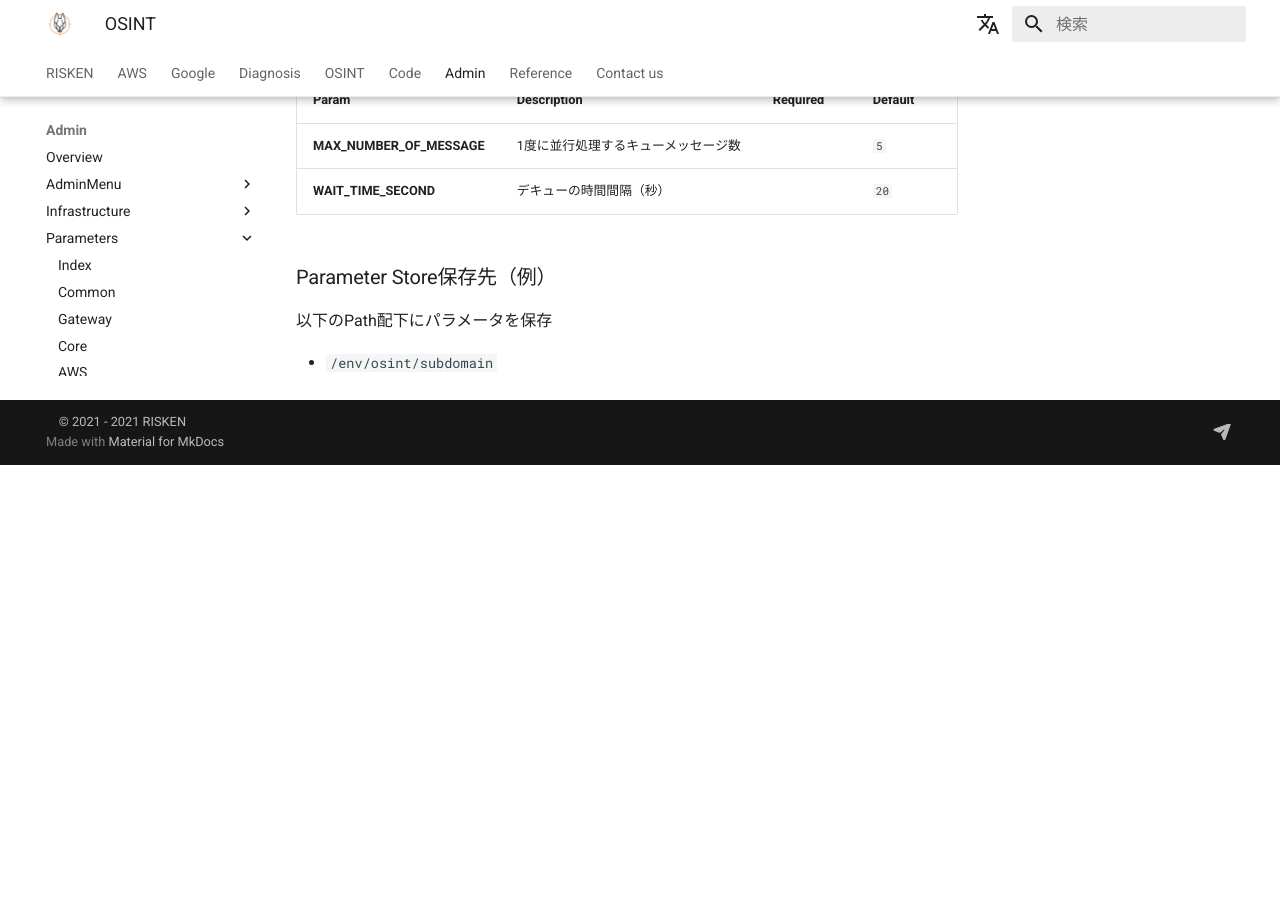
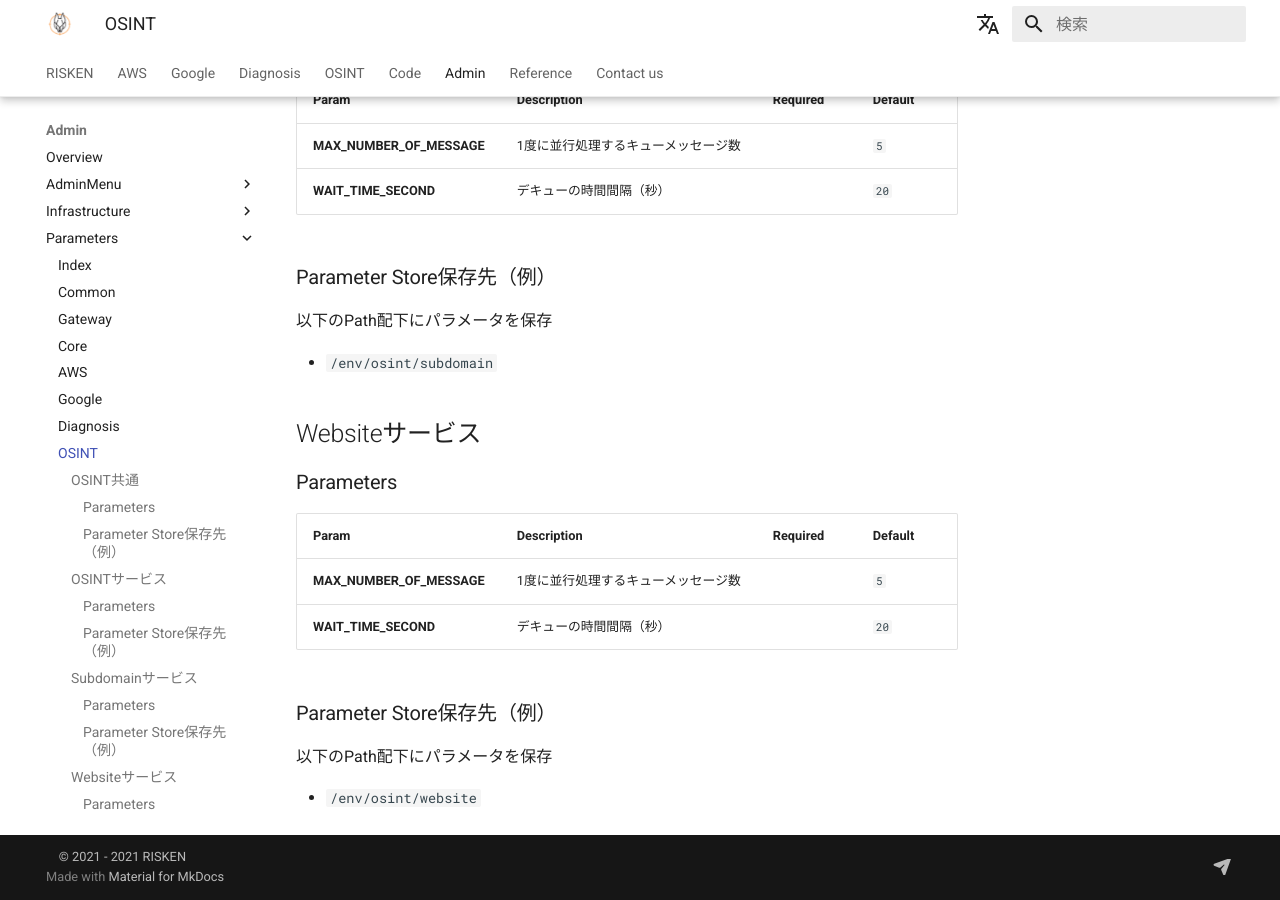
Before and after one commit to ca-risken/doc, an MkDocs documentation site: the page built from docs/admin/param_osint.md, in a window 1280 px wide and 900 px high, scrolled down 1407 px. Built offline with MkDocs 1.6.1 and Material for MkDocs 9.7.7, drawn with Linux system fonts in a browser that asks for light colours; comment, search, counter and statistics services are not loaded; before the commit the page ends 1872 px from its top, so only the background shows below that.

Commit message:
add param website

```diff
--- a/docs/admin/param_osint.md
+++ b/docs/admin/param_osint.md
@@ -50,3 +50,18 @@ OSINTのパラメータです
 以下のPath配下にパラメータを保存
 
 - `/env/osint/subdomain`
+
+## Websiteサービス
+
+### Parameters
+
+| Param | Description | Required | Default |
+| --- | --- | --- | --- |
+| **MAX_NUMBER_OF_MESSAGE** | 1度に並行処理するキューメッセージ数 | | `5` |
+| **WAIT_TIME_SECOND** | デキューの時間間隔（秒） | | `20` |
+
+### Parameter Store保存先（例）
+
+以下のPath配下にパラメータを保存
+
+- `/env/osint/website`
```
